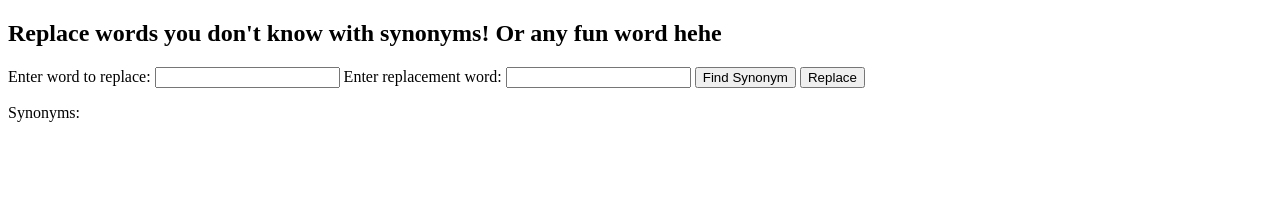
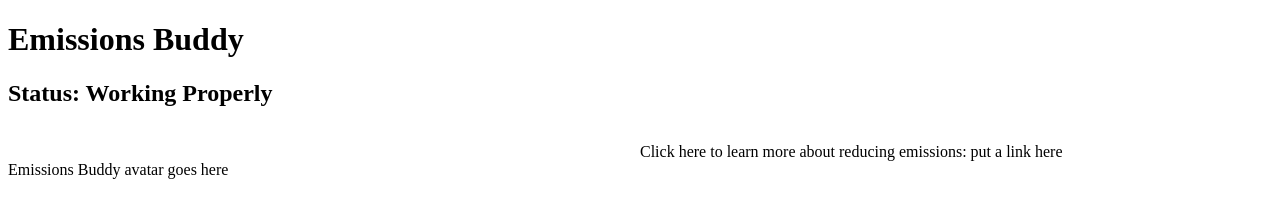
Before and after one commit to ethansy878/Emissions-Buddy, a browser extension: page index.html in a window 1280 px wide. Drawn offline with Linux system fonts and the light colour scheme.

Commit message:
Index template and styles.css for flex box (columns)

```diff
--- a/index.html
+++ b/index.html
@@ -1,23 +1,37 @@
 <!DOCTYPE html>
 <html lang="en">
+
 <head>
     <meta charset="UTF-8">
     <meta name="viewport" content="width=device-width, initial-scale=1.0">
-    <title>Chrome Extension Workshop!</title>
+    <link rel="stylesheet" href="styles.css">
+    <title>Emissions Buddy!</title>
 </head>
+
 <body>
-    <div>
-        <h2>Replace words you don't know with synonyms! Or any fun word hehe</h2>
+    <script src="popup.js"></script>
+    <div id="title">
+        <h1>Emissions Buddy</h1>
     </div>
-    <label for="word">Enter word to replace:</label>
-    <input type="text" id="word">
-    <!-- Include input field for replacement word -->
-    <label for="replacement">Enter replacement word:</label>
-    <input type="text" id="replacement">
-    <button id="def">Find Synonym</button>
-    <button id="replace">Replace</button>
-    <p>Synonyms:</p>
-    <div id="results"></div>
-    <script src="popup.js"></script>
+    <div id="status">
+        <h2>Status: Working Properly</h2>
+    </div>
+
+    <div class="idle">
+        <div class="row">
+            <div class="column">
+                <img src=""> <p>Emissions Buddy avatar goes here</p>
+            </div>
+            <div class="column">
+                <p>Click here to learn more about reducing emissions: put a link here</p>
+            </div>
+          </div>
+
+        <ul>
+
+        </ul>
+    </div>
+
+
 </body>
 </html>
--- /dev/null
+++ b/styles.css
@@ -0,0 +1,9 @@
+/* Got the flexbox from here
+https://www.w3schools.com/howto/howto_css_two_columns.asp */
+.row {
+    display: flex;
+  }
+
+  .column {
+    flex: 50%;
+  }
```
